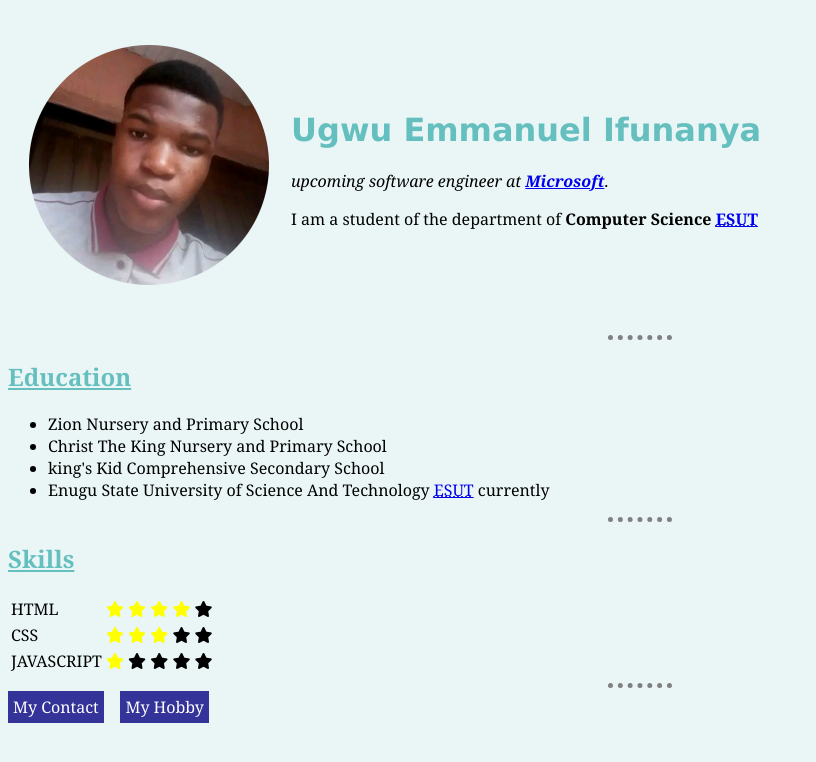
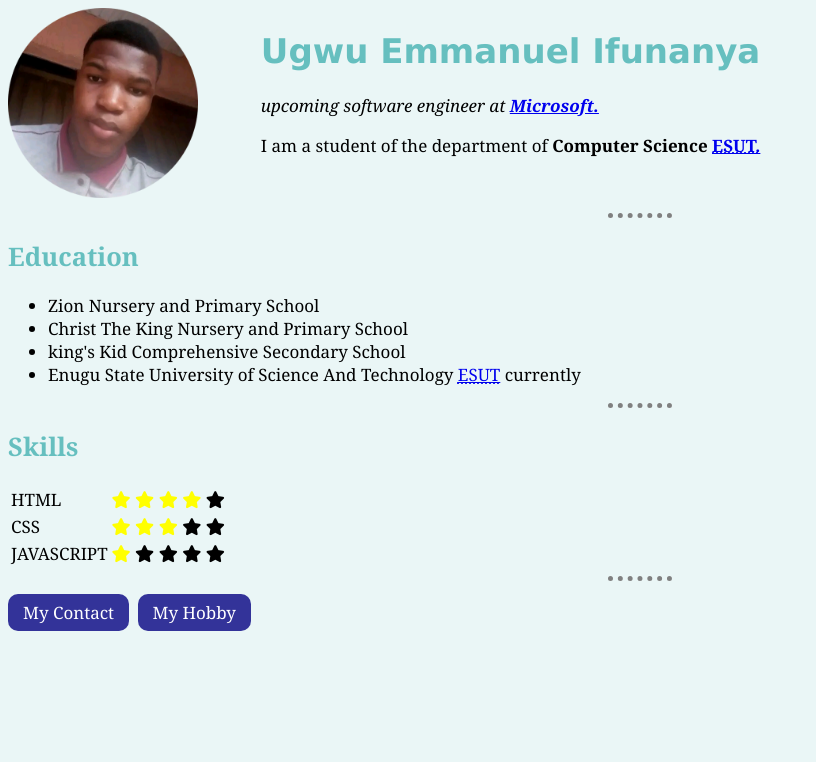
Before and after one commit to Ugwu-Emmanuel-Ifunanya/cv, a plain HTML site: page index.html in a window 1280 px wide. Shown: the whole page, without its empty margins (0-816 px from the left). Drawn offline with Linux system fonts and the light colour scheme.

Commit message:
Add files via upload
I added an updated version of the already existing file

```diff
--- a/index.html
+++ b/index.html
@@ -5,21 +5,40 @@
     <meta name="viewport" content="width=device-width, initial-scale=1.0">
      <meta name="author" content="Ugwu Emmanuel Ifunanya">
      <script src="https://kit.fontawesome.com/7c9f81424f.js" crossorigin="anonymous"></script>
+     <link rel="icon" type="image/x-image" href="CSS-My Site/favicon (1).ico">
      <link rel="stylesheet" href="style.css">
     <title>My Personal website</title>
 </head>
+<style>
+    @media screen and (max-width: 550px) {
+        .header {
+            flex-direction: column;
+            margin-bottom: 2px;
+            align-items: center;
+            justify-content: center;
+        }
+        .sen {
+            text-align: center;
+        }
+         .nav {
+            margin-bottom: 20px;
+         }
+    }
+</style>
 <body>
     <main>
-        <table cellspacing="20">
-           <tr>
-            <td><p><img src="myCirePics.png" alt="my profile picture" style="height: 190;width: 240px;"></p></td>
-            <td><h1>Ugwu Emmanuel Ifunanya</h1>
-            <p><em>upcoming software engineer at <strong><a href="https://www.microsoft.com">Microsoft</a></strong></em>.</p>
-            <p>I am a student of the department of <strong>Computer Science <a href="https://esut.edu.ng/"><abbr title="enugu state university of science and technology">ESUT</abbr></a></strong></p></td>
-           </tr>
-        </table>
+        <div class="header">
+            <div class="img">
+                <img src="myCirePics.png" alt="my profile pic" id="ppics">
+            </div>
+            <div class="sen">
+                <h1>Ugwu Emmanuel Ifunanya</h1>
+                <p><em>upcoming software engineer at <strong><a href="https://www.microsoft.com">Microsoft.</a></strong></em></p>
+                <p>I am a student of the department of <strong>Computer Science <a href="https://esut.edu.ng/"><abbr title="enugu state university of science and technology">ESUT.</abbr></a></strong></p>
+            </div>
+        </div>
         <hr>
-        <h2 style="text-decoration: underline;">Education</h2>
+        <h2 style="text-decoration: none;">Education</h2>
         <ul>
             <li>Zion Nursery and Primary School</li>
             <li>Christ The King Nursery and Primary School</li>
@@ -27,7 +46,7 @@
             <li>Enugu State University of Science And Technology <a href="https://esut.edu.ng/"><abbr title="enugu state university of science and technology">ESUT</abbr></a> currently</li>
         </ul>
         <hr >
-        <h2 style="text-decoration: underline;">Skills</h2>
+        <h2 style="text-decoration: none;">Skills</h2>
         <table>
             <tr>
                 <td>HTML </td><td> <span class="fa fa-star checked"></span>
@@ -55,9 +74,11 @@
             </tr>
 
         </table>
-        <hr>
-        <a href="contact.html" class="hobcom" >My Contact</a> &nbsp;&nbsp;
-        <a href="Hobby.html"class="hobcom" >My Hobby</a>
+        <hr class="bottomhr">
+        <div class="nav">
+            <a href="contact.html" class="hobcom" >My Contact</a>
+            <a href="Hobby.html"class="hobcom" >My Hobby</a>
     </main>
+        </div>
 </body>
 </html>
--- a/style.css
+++ b/style.css
@@ -1,4 +1,5 @@
 body {font-family: Georgia, serif;
+    font-size: 17px;
     background-color: #eaf6f6;}
     h1 {
         font-family:  Verdana, sans-serif;
@@ -11,6 +12,7 @@ body {font-family: Georgia, serif;
         width: 5%;
         border-width: 5px;
         border-top-style: dotted;
+        text-align: center;
     }
     h1, h2 {
         color: #66bfbf;
@@ -18,7 +20,29 @@ body {font-family: Georgia, serif;
     .hobcom {
         background-color: #333399;
         color: white;
-        padding: 5px;
+        padding: 7px 15px;
         text-decoration: none;
+        border-radius: 10px;
+        margin-right: 4px;
 
     }
+    #ppics {
+        object-fit: cover;
+        width: 190px;
+        height: 190px;
+    }
+    .img {
+        flex: 20%;
+        float: left;
+    }
+    .header {
+        display: flex;
+        margin-bottom: 10px;
+    }
+    .sen {
+        flex: 80%;
+
+    }
+    .bottomhr {
+        margin-bottom: 20px;
+    }
```
Also changed, not shown: contact.html (+1 -1 lines).
